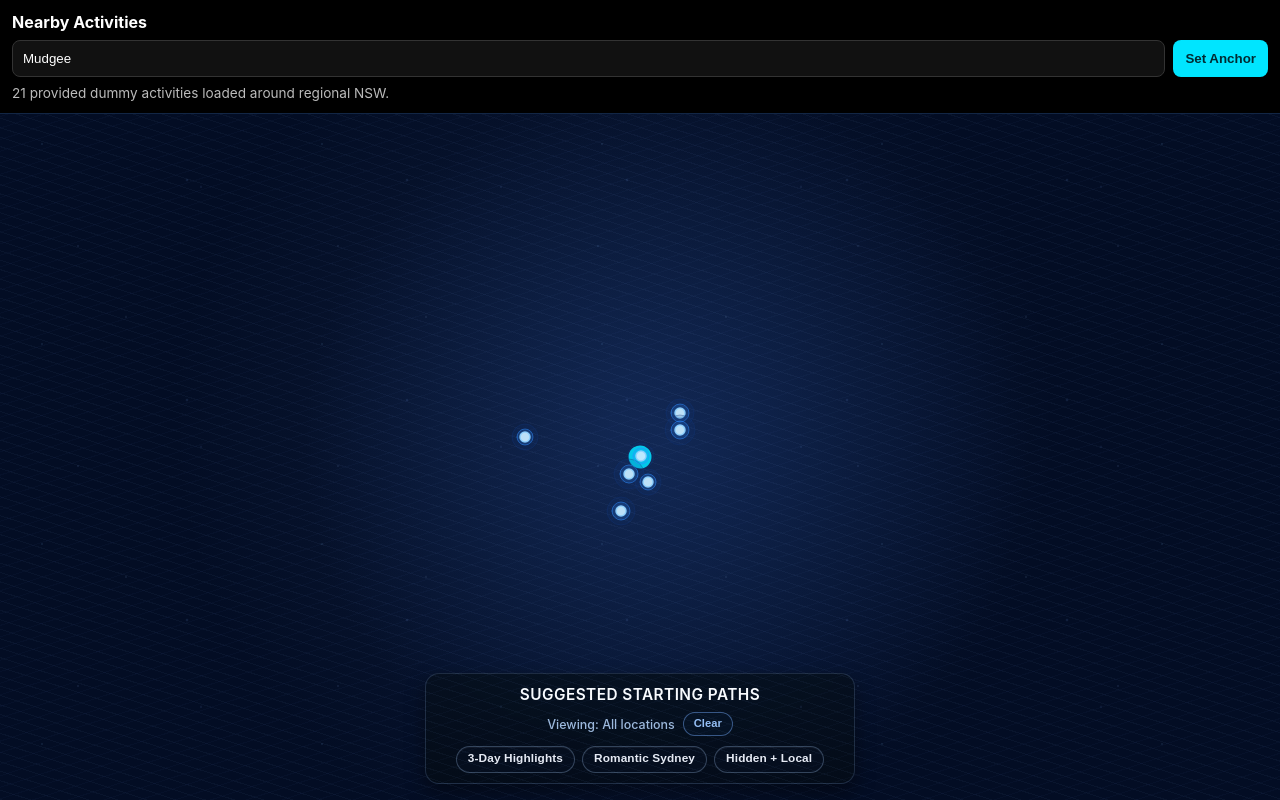
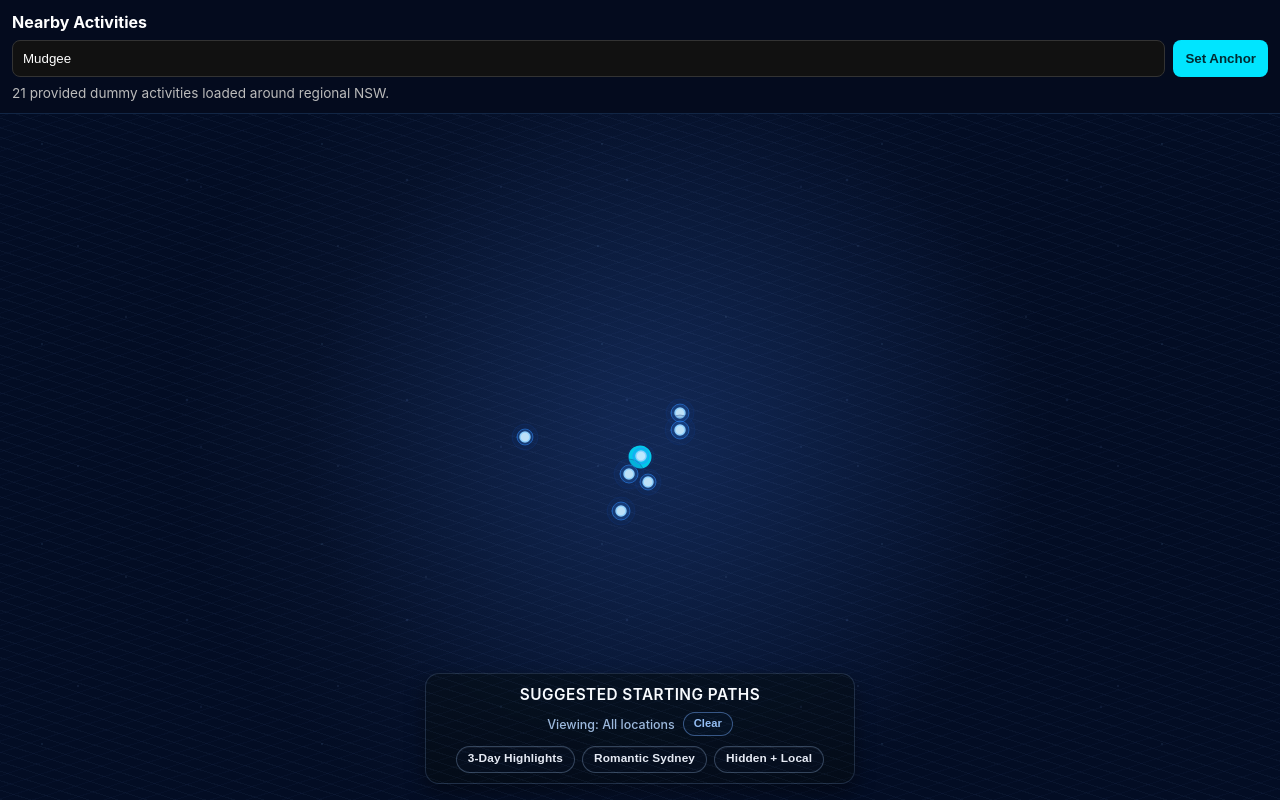
Before and after one commit to BrankP/anothertestspace, a React (Vite) app: page / in a window 1280 px wide. Built offline with nearby package versions, Linux system fonts and the light colour scheme.

Commit message:
revert background color change

```diff
--- a/src/styles.css
+++ b/src/styles.css
@@ -21,7 +21,7 @@ body,
 
 .top-panel {
   padding: 12px;
-  background: #000;
+  background: #040b1e;
   border-bottom: 1px solid #122645;
 }
 
```
